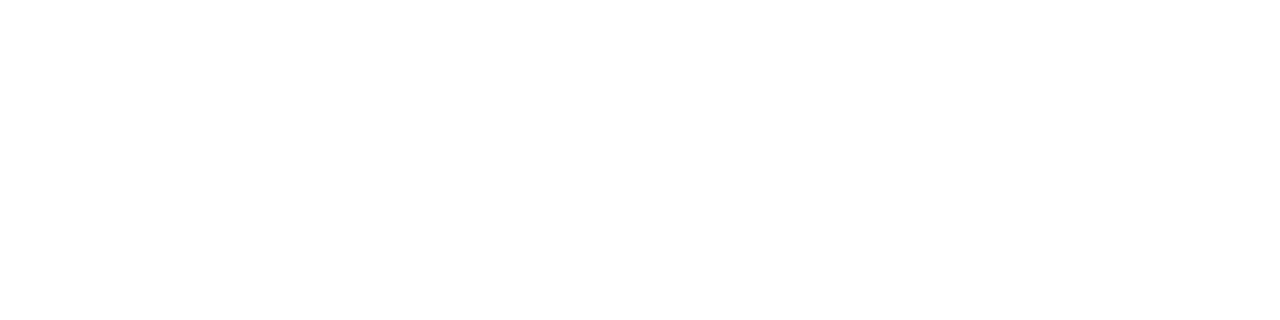
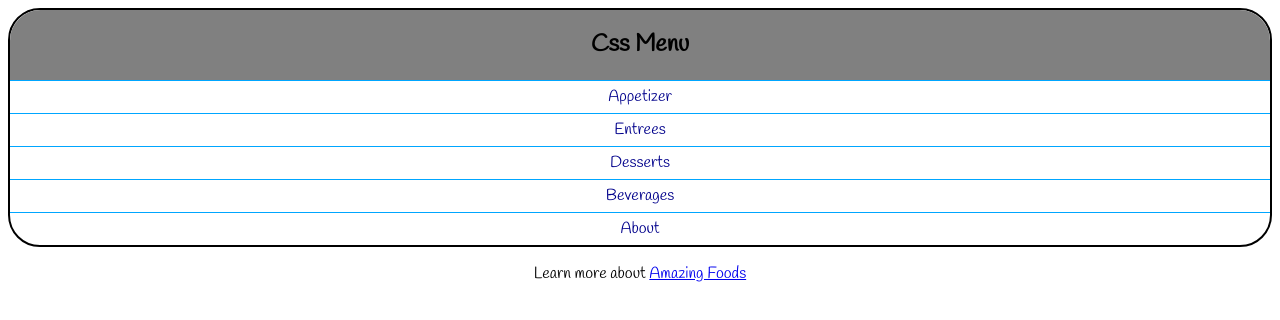
Before and after one commit to AnoopGeorge418/Web-Dev-Projects, a plain HTML site: page Mini-Project/index.html in a window 1280 px wide. Drawn offline with Linux system fonts and the light colour scheme.

Commit message:
Css Menu

```diff
--- a/Mini-Project/Css/style.css
+++ b/Mini-Project/Css/style.css
@@ -0,0 +1,60 @@
+@import url('https://fonts.googleapis.com/css2?family=Handlee&display=swap');
+
+.handlee-regular {
+    font-family: "Handlee", cursive;
+    font-weight: 400;
+    font-style: normal;
+}
+
+* {
+    margin: 0;
+    padding: 0;
+    box-sizing: border-box;
+}
+
+body{
+    margin: 0.5rem;
+    font-family: 'Handlee', 'Sans-serif';
+    text-align: center;
+}
+
+nav{
+    border: 2px solid black;
+    border-radius: 2rem;
+    margin: 0 auto 1rem;
+    max-width: 150rem;
+    line-height:2rem;
+}
+
+li{
+    border-top: 1px solid rgb(0, 166, 255);
+}
+
+
+h2{
+    padding: 1.2rem;
+    background-color: grey;
+    border-top-left-radius: 1.91rem;
+    border-top-right-radius: 1.91rem;
+}
+
+li a,
+li a:visited{
+    text-decoration: none;
+    color: darkblue;
+}
+
+li a:hover,
+li a:focus{
+    background: rgb(95, 88, 88);
+    color: rgb(0, 0, 0);
+    cursor: pointer;
+}
+
+li:last-child a{
+    border-radius: 0 0 1.9rem 1.9rem;
+}
+
+li a{
+    display: block;
+}
--- a/Mini-Project/index.html
+++ b/Mini-Project/index.html
@@ -3,11 +3,24 @@
 <head>
     <meta charset="UTF-8">
     <meta name="viewport" content="width=device-width, initial-scale=1.0">
-    <title>Mini Project</title>
+    <title>Css Menu</title>
 
     <link rel="stylesheet" href="../Mini-Project/Css/style.css">
+
 </head>
 <body>
+    <nav>
+        <h2>Css Menu</h2>
+        <ul>
+            <li><a href="https://www.tasteofhome.com/collection/awesome-ideas-appetizer-recipes/">Appetizer</a></li>
+            <li><a href="https://feelgoodfoodie.net/recipe/category/type/entrees/">Entrees</a></li>
+            <li><a href="https://www.recipetineats.com/category/dessert-recipes/page/2/">Desserts</a></li>
+            <li><a href="https://www.vegrecipesofindia.com/recipes/beverages/">Beverages</a></li>
+            <li><a href="https://www.thesaurus.com/browse/about">About</a></li>
+        </ul>
+    </nav>
+
+    <p>Learn more about <a href="https://www.holidify.com/pages/best-dishes-in-the-world-1532.html">Amazing Foods</a></p>
 
 </body>
 </html>
```
